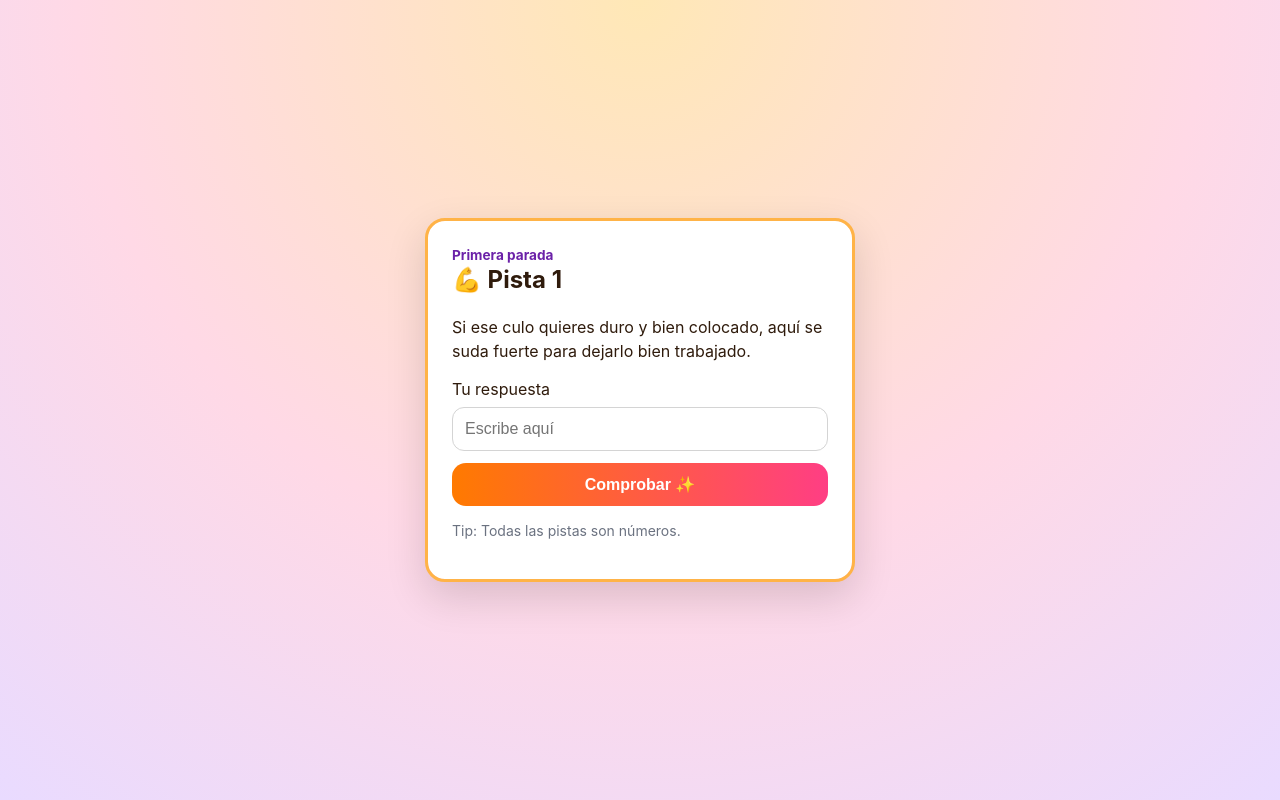
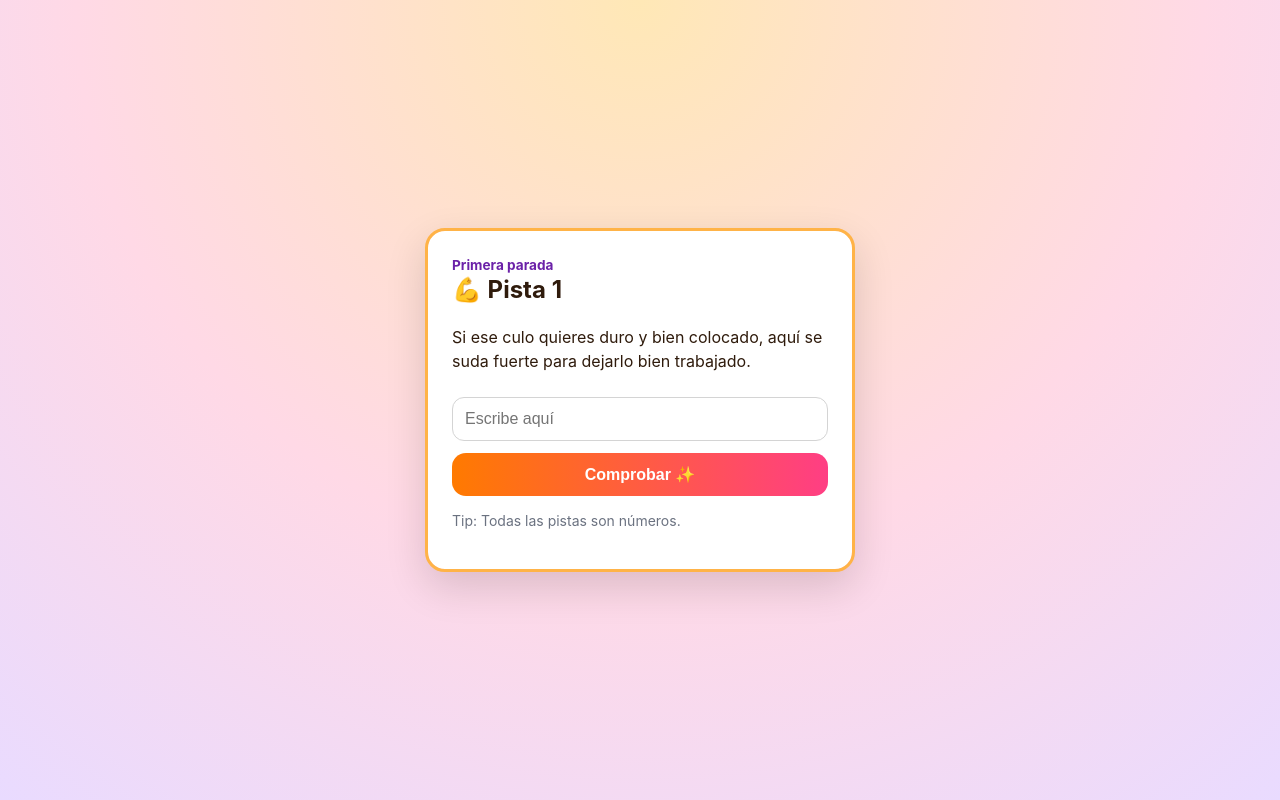
Before and after one commit to raulruiz78/gynkharmen, a Next.js app: page /pista/1 in a window 1280 px wide. Built offline with nearby package versions, Linux system fonts and the light colour scheme.

Commit message:
Remove label for answer input in pista page

```diff
--- a/app/pista/[id]/page.js
+++ b/app/pista/[id]/page.js
@@ -67,7 +67,6 @@ export default function CluePage() {
         </h2>
         <p>{clue.clue}</p>
         <form onSubmit={handleSubmit}>
-          <label htmlFor="answer">Tu respuesta</label>
           <input
             id="answer"
             autoComplete="off"
```
